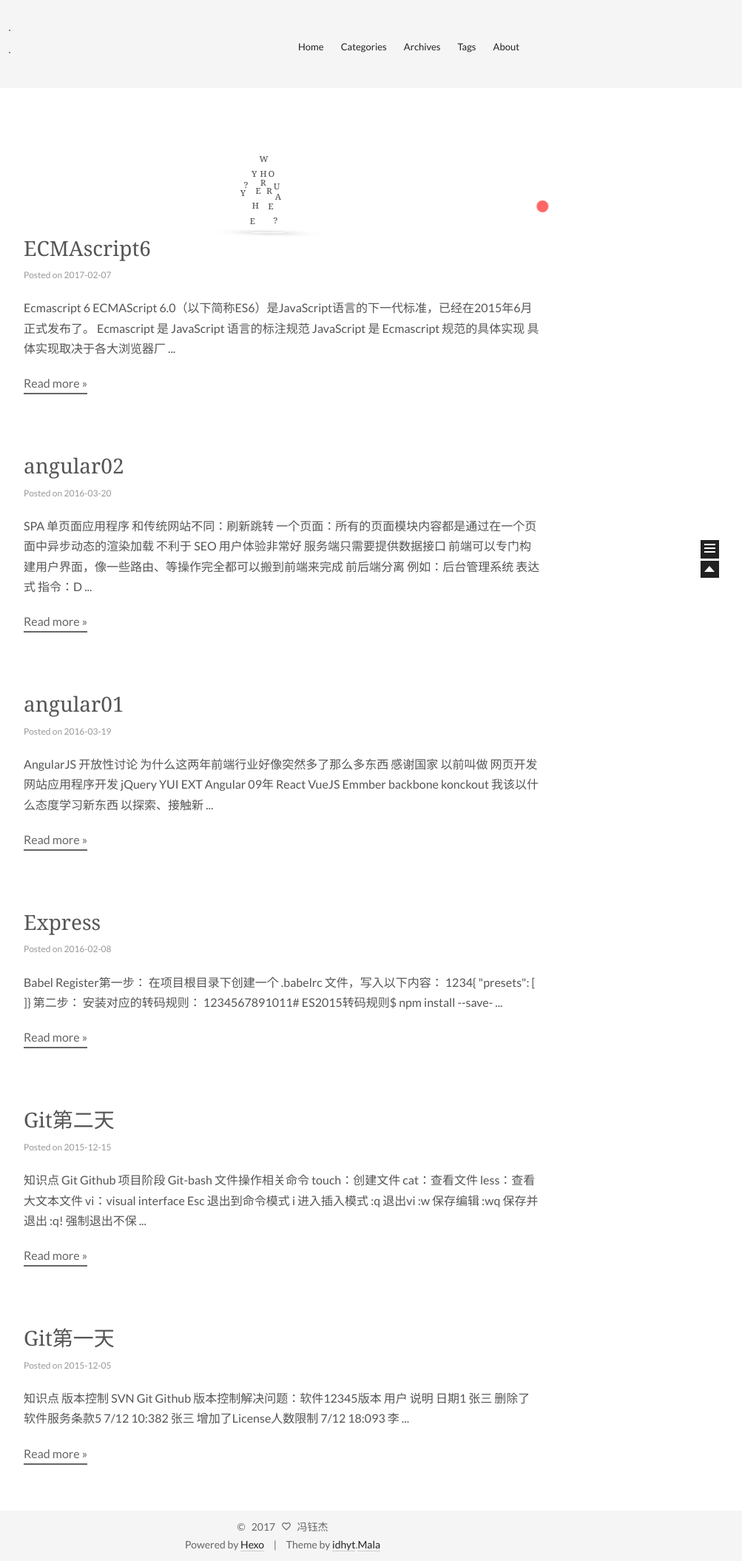
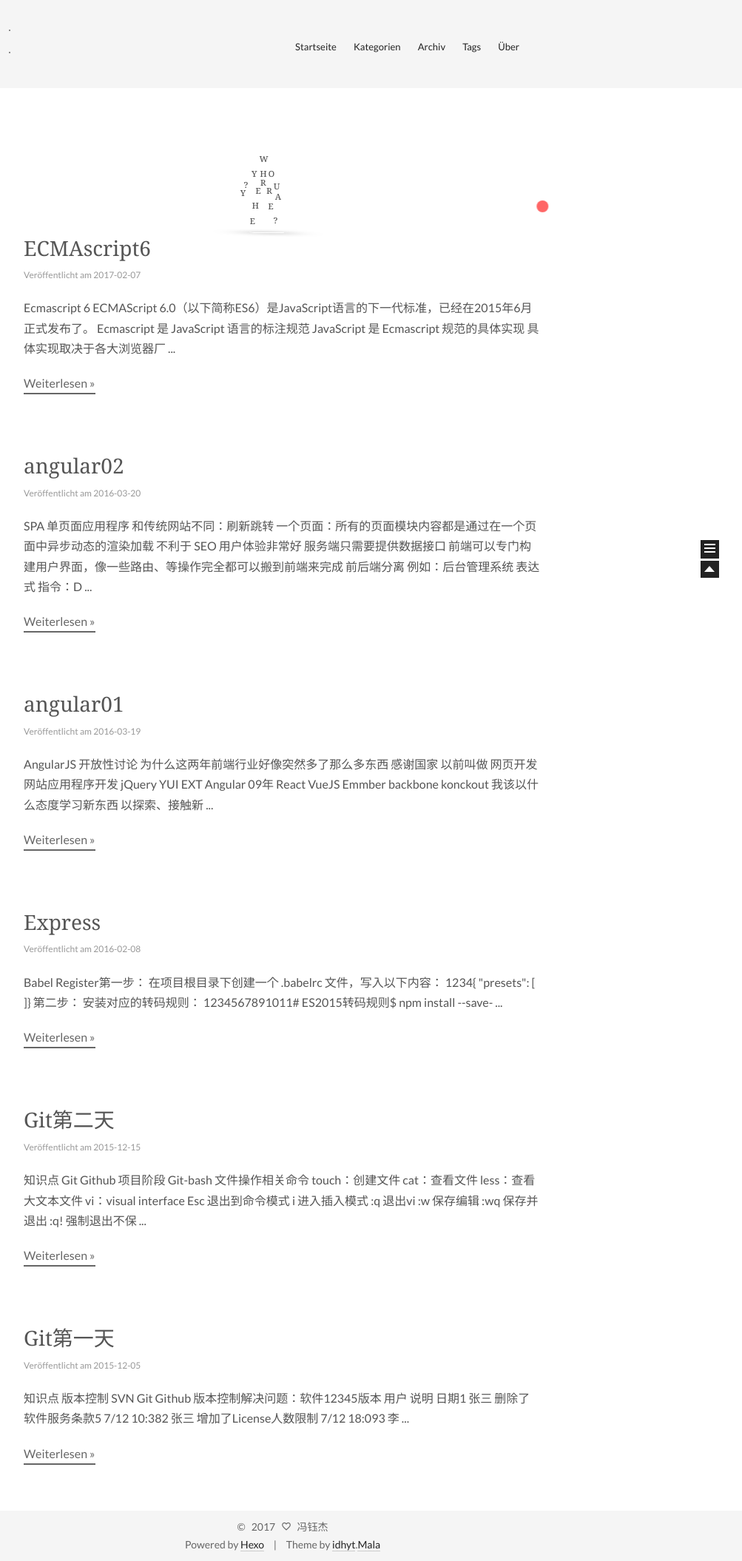
Before and after one commit to dwyanehyy/dwyanehyy.github.io, a plain HTML site: page index.html in a window 1280 px wide. Shown: the whole page at 74% size, without its empty margins (258-1261 px from the left). Drawn offline with Linux system fonts and the light colour scheme.

Commit message:
Site updated: 2017-02-23 17:29:57

```diff
--- a/css/main.css
+++ b/css/main.css
@@ -6,6 +6,7 @@ html {
 }
 body {
   margin: 0;
+  background-image:url(../images/1.jpeg)
 }
 article,
 aside,
--- a/index.html
+++ b/index.html
@@ -105,7 +105,7 @@
         <li class="menu-item menu-item-home">
           <a href="/" rel="section">
             <i class="menu-item-icon icon-next-home"></i> <br />
-            Home
+            Startseite
           </a>
         </li>
 
@@ -113,7 +113,7 @@
         <li class="menu-item menu-item-categories">
           <a href="/categories" rel="section">
             <i class="menu-item-icon icon-next-categories"></i> <br />
-            Categories
+            Kategorien
           </a>
         </li>
 
@@ -121,7 +121,7 @@
         <li class="menu-item menu-item-archives">
           <a href="/archives" rel="section">
             <i class="menu-item-icon icon-next-archives"></i> <br />
-            Archives
+            Archiv
           </a>
         </li>
 
@@ -137,7 +137,7 @@
         <li class="menu-item menu-item-about">
           <a href="/about" rel="section">
             <i class="menu-item-icon icon-next-about"></i> <br />
-            About
+            Über
           </a>
         </li>
 
@@ -3261,7 +3261,7 @@
 
       <div class="post-meta">
         <span class="post-time">
-          Posted on
+          Veröffentlicht am
           <time itemprop="dateCreated" datetime="2017-02-07T19:52:35+08:00" content="2017-02-07">
             2017-02-07
           </time>
@@ -3293,7 +3293,7 @@ JavaScript 是 Ecmascript 规范的具体实现
           </span>
           <div class="post-more-link text-center">
             <a class="btn" href="/2017/02/07/ECMAscript6/#more" rel="contents">
-              Read more &raquo;
+              Weiterlesen &raquo;
             </a>
           </div>
 
@@ -3335,7 +3335,7 @@ JavaScript 是 Ecmascript 规范的具体实现
 
       <div class="post-meta">
         <span class="post-time">
-          Posted on
+          Veröffentlicht am
           <time itemprop="dateCreated" datetime="2016-03-20T19:48:06+08:00" content="2016-03-20">
             2016-03-20
           </time>
@@ -3377,7 +3377,7 @@ SPA
           </span>
           <div class="post-more-link text-center">
             <a class="btn" href="/2016/03/20/angular02/#more" rel="contents">
-              Read more &raquo;
+              Weiterlesen &raquo;
             </a>
           </div>
 
@@ -3419,7 +3419,7 @@ SPA
 
       <div class="post-meta">
         <span class="post-time">
-          Posted on
+          Veröffentlicht am
           <time itemprop="dateCreated" datetime="2016-03-19T19:46:05+08:00" content="2016-03-19">
             2016-03-19
           </time>
@@ -3467,7 +3467,7 @@ konckout
           </span>
           <div class="post-more-link text-center">
             <a class="btn" href="/2016/03/19/angular01/#more" rel="contents">
-              Read more &raquo;
+              Weiterlesen &raquo;
             </a>
           </div>
 
@@ -3509,7 +3509,7 @@ konckout
 
       <div class="post-meta">
         <span class="post-time">
-          Posted on
+          Veröffentlicht am
           <time itemprop="dateCreated" datetime="2016-02-08T19:33:55+08:00" content="2016-02-08">
             2016-02-08
           </time>
@@ -3539,7 +3539,7 @@ konckout
           </span>
           <div class="post-more-link text-center">
             <a class="btn" href="/2016/02/08/Express/#more" rel="contents">
-              Read more &raquo;
+              Weiterlesen &raquo;
             </a>
           </div>
 
@@ -3581,7 +3581,7 @@ konckout
 
       <div class="post-meta">
         <span class="post-time">
-          Posted on
+          Veröffentlicht am
           <time itemprop="dateCreated" datetime="2015-12-15T20:23:18+08:00" content="2015-12-15">
             2015-12-15
           </time>
@@ -3625,7 +3625,7 @@ i 进入插入模式
           </span>
           <div class="post-more-link text-center">
             <a class="btn" href="/2015/12/15/Git补充/#more" rel="contents">
-              Read more &raquo;
+              Weiterlesen &raquo;
             </a>
           </div>
 
@@ -3667,7 +3667,7 @@ i 进入插入模式
 
       <div class="post-meta">
         <span class="post-time">
-          Posted on
+          Veröffentlicht am
           <time itemprop="dateCreated" datetime="2015-12-05T20:51:40+08:00" content="2015-12-05">
             2015-12-05
           </time>
@@ -3702,7 +3702,7 @@ Github
           </span>
           <div class="post-more-link text-center">
             <a class="btn" href="/2015/12/05/Git/#more" rel="contents">
-              Read more &raquo;
+              Weiterlesen &raquo;
             </a>
           </div>
 
@@ -3758,21 +3758,21 @@ Github
           <div class="site-state-item site-state-posts">
             <a href="/archives">
               <span class="site-state-item-count">6</span>
-              <span class="site-state-item-name">posts</span>
+              <span class="site-state-item-name">Artikel</span>
             </a>
           </div>
 
           <div class="site-state-item site-state-categories">
             <a href="/categories">
               <span class="site-state-item-count">0</span>
-              <span class="site-state-item-name">categories</span>
+              <span class="site-state-item-name">Kategorien</span>
               </a>
           </div>
 
           <div class="site-state-item site-state-tags">
             <a href="/tags">
               <span class="site-state-item-count">0</span>
-              <span class="site-state-item-name">tags</span>
+              <span class="site-state-item-name">Tags</span>
               </a>
           </div>
 
```
Also changed, not shown: 2015/12/05/Git/index.html (+10 -10 lines), 2015/12/15/Git补充/index.html (+10 -10 lines), 2016/02/08/Express/index.html (+10 -10 lines), 2016/03/19/angular01/index.html (+10 -10 lines), 2016/03/20/angular02/index.html (+10 -10 lines), 2017/02/07/ECMAscript6/index.html (+10 -10 lines), archives/2015/12/index.html (+9 -9 lines), archives/2015/index.html (+9 -9 lines), archives/2016/02/index.html (+9 -9 lines), archives/2016/03/index.html (+9 -9 lines), archives/2016/index.html (+9 -9 lines), archives/2017/02/index.html (+9 -9 lines), archives/2017/index.html (+9 -9 lines), archives/index.html (+9 -9 lines).
